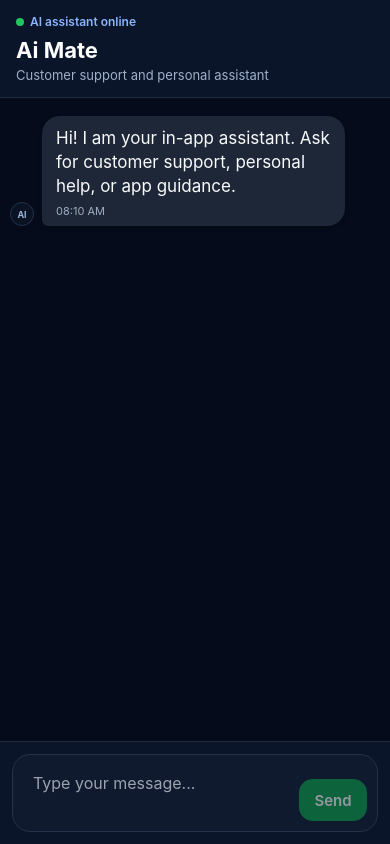
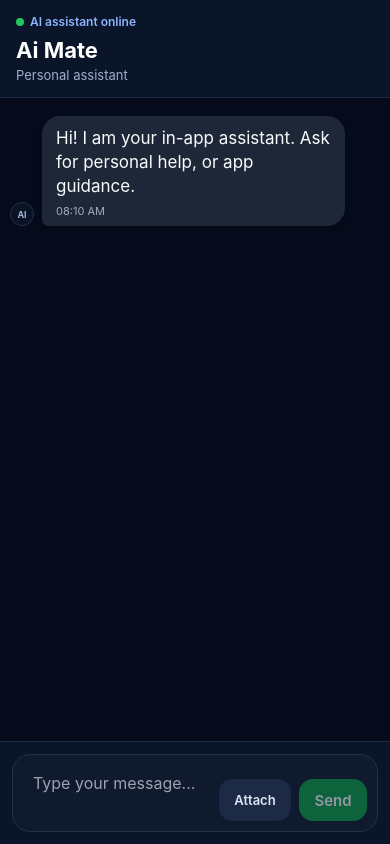
Before and after one commit to ZoraizIlyas365/Ai-Mate, a React Native app: screen / in a window 390 px wide. Built offline with nearby package versions, Linux system fonts and the light colour scheme.

Commit message:
Added Attachment Document Picker

```diff
--- a/package.json
+++ b/package.json
@@ -10,6 +10,7 @@
     "test": "jest"
   },
   "dependencies": {
+    "@react-native-documents/picker": "^12.0.1",
     "@react-native/new-app-screen": "0.85.2",
     "react": "19.2.3",
     "react-native": "0.85.2",
--- a/src/components/ChatBubble.tsx
+++ b/src/components/ChatBubble.tsx
@@ -1,5 +1,5 @@
 import React from 'react';
-import { StyleSheet, Text, View } from 'react-native';
+import { Image, StyleSheet, Text, View } from 'react-native';
 import { ChatMessage } from '../types/chat';
 
 type ChatBubbleProps = {
@@ -9,6 +9,10 @@ type ChatBubbleProps = {
 export default function ChatBubble({ message }: ChatBubbleProps) {
   const isUser = message.role === 'user';
   const rowStyle = isUser ? styles.userRow : styles.assistantRow;
+  const isImageAttachment =
+    !!message.attachment &&
+    (message.attachment.mimeType?.startsWith('image/') ||
+      /\.(png|jpe?g|gif|webp|bmp|heic|heif)$/i.test(message.attachment.name));
   const timestamp = new Date(message.createdAt).toLocaleTimeString([], {
     hour: '2-digit',
     minute: '2-digit',
@@ -25,6 +29,18 @@ export default function ChatBubble({ message }: ChatBubbleProps) {
         <Text style={[styles.text, isUser ? styles.userText : styles.assistantText]}>
           {message.text}
         </Text>
+        {message.attachment && isImageAttachment ? (
+          <Image
+            source={{ uri: message.attachment.uri }}
+            style={styles.imageAttachment}
+            resizeMode="cover"
+          />
+        ) : null}
+        {message.attachment && !isImageAttachment ? (
+          <View style={styles.attachmentPill}>
+            <Text style={styles.attachmentText}>Attachment: {message.attachment.name}</Text>
+          </View>
+        ) : null}
         <Text style={[styles.timeText, isUser ? styles.userTimeText : styles.assistantTimeText]}>
           {timestamp}
         </Text>
@@ -78,6 +94,26 @@ const styles = StyleSheet.create({
   assistantText: {
     color: '#F9FAFB',
   },
+  attachmentPill: {
+    backgroundColor: '#0A1324',
+    borderColor: '#2C3A52',
+    borderRadius: 10,
+    borderWidth: 1,
+    marginTop: 8,
+    paddingHorizontal: 10,
+    paddingVertical: 6,
+  },
+  attachmentText: {
+    color: '#C5D4EE',
+    fontSize: 12,
+    fontWeight: '500',
+  },
+  imageAttachment: {
+    borderRadius: 12,
+    height: 190,
+    marginTop: 8,
+    width: 220,
+  },
   avatar: {
     alignItems: 'center',
     backgroundColor: '#0A1324',
--- a/src/components/ChatInput.tsx
+++ b/src/components/ChatInput.tsx
@@ -7,11 +7,15 @@ import {
   TextInput,
   View,
 } from 'react-native';
+import { ChatAttachment } from '../types/chat';
 
 type ChatInputProps = {
   value: string;
   onChangeText: (text: string) => void;
   onSend: () => void;
+  onAttach: () => void;
+  onClearAttachment: () => void;
+  selectedAttachment: ChatAttachment | null;
   isSending: boolean;
 };
 
@@ -19,12 +23,26 @@ export default function ChatInput({
   value,
   onChangeText,
   onSend,
+  onAttach,
+  onClearAttachment,
+  selectedAttachment,
   isSending,
 }: ChatInputProps) {
-  const disabled = isSending || value.trim().length === 0;
+  const disabled = isSending || (value.trim().length === 0 && !selectedAttachment);
 
   return (
     <View style={styles.wrapper}>
+      <View style={styles.inputColumn}>
+        {selectedAttachment ? (
+          <View style={styles.attachmentPreview}>
+            <Text style={styles.attachmentName} numberOfLines={1}>
+              {selectedAttachment.name}
+            </Text>
+            <Pressable onPress={onClearAttachment} hitSlop={8}>
+              <Text style={styles.clearAttachment}>Remove</Text>
+            </Pressable>
+          </View>
+        ) : null}
         <TextInput
           placeholder="Type your message..."
           placeholderTextColor="#9CA3AF"
@@ -34,6 +52,10 @@ export default function ChatInput({
           multiline
           textAlignVertical="top"
         />
+      </View>
+      <Pressable onPress={onAttach} disabled={isSending} style={styles.attachButton}>
+        <Text style={styles.attachText}>Attach</Text>
+      </Pressable>
       <Pressable
         onPress={onSend}
         disabled={disabled}
@@ -59,14 +81,53 @@ const styles = StyleSheet.create({
     gap: 8,
     padding: 10,
   },
+  inputColumn: {
+    flex: 1,
+  },
   input: {
     color: '#FFFFFF',
-    flex: 1,
     fontSize: 16,
     maxHeight: 120,
     minHeight: 42,
     paddingHorizontal: 10,
     paddingVertical: 8,
+  },
+  attachmentPreview: {
+    alignItems: 'center',
+    backgroundColor: '#0A1324',
+    borderColor: '#23314A',
+    borderRadius: 10,
+    borderWidth: 1,
+    flexDirection: 'row',
+    justifyContent: 'space-between',
+    marginBottom: 6,
+    paddingHorizontal: 10,
+    paddingVertical: 6,
+  },
+  attachmentName: {
+    color: '#DCE6F7',
+    flex: 1,
+    fontSize: 12,
+    marginRight: 8,
+  },
+  clearAttachment: {
+    color: '#8CB4FF',
+    fontSize: 12,
+    fontWeight: '600',
+  },
+  attachButton: {
+    alignItems: 'center',
+    backgroundColor: '#1C2A45',
+    borderRadius: 14,
+    justifyContent: 'center',
+    minHeight: 42,
+    minWidth: 72,
+    paddingHorizontal: 12,
+  },
+  attachText: {
+    color: '#DCE6F7',
+    fontSize: 13,
+    fontWeight: '600',
   },
   sendButton: {
     alignItems: 'center',
--- a/src/screens/ChatScreen.tsx
+++ b/src/screens/ChatScreen.tsx
@@ -1,5 +1,6 @@
 import React, { useMemo, useState } from 'react';
 import {
+  Alert,
   FlatList,
   KeyboardAvoidingView,
   Platform,
@@ -8,30 +9,43 @@ import {
   View,
 } from 'react-native';
 import { SafeAreaView } from 'react-native-safe-area-context';
+import {
+  DocumentPickerResponse,
+  errorCodes,
+  isErrorWithCode,
+  pick,
+  types,
+} from '@react-native-documents/picker';
 import ChatBubble from '../components/ChatBubble';
 import ChatInput from '../components/ChatInput';
 import { getAssistantReply } from '../services/chatService';
-import { ChatMessage } from '../types/chat';
+import { ChatAttachment, ChatMessage } from '../types/chat';
 
-function createMessage(role: ChatMessage['role'], text: string): ChatMessage {
+function createMessage(
+  role: ChatMessage['role'],
+  text: string,
+  attachment?: ChatAttachment,
+): ChatMessage {
   return {
     id: `${Date.now()}-${Math.random().toString(16).slice(2)}`,
     role,
     text,
     createdAt: new Date().toISOString(),
+    attachment,
   };
 }
 
 const starterMessages: ChatMessage[] = [
   createMessage(
     'assistant',
-    'Hi! I am your in-app assistant. Ask for customer support, personal help, or app guidance.',
+    'Hi! I am your in-app assistant. Ask for personal help, or app guidance.',
   ),
 ];
 
 export default function ChatScreen() {
   const [messages, setMessages] = useState<ChatMessage[]>(starterMessages);
   const [input, setInput] = useState('');
+  const [selectedAttachment, setSelectedAttachment] = useState<ChatAttachment | null>(null);
   const [isSending, setIsSending] = useState(false);
 
   const sortedMessages = useMemo(
@@ -42,17 +56,40 @@ export default function ChatScreen() {
     [messages],
   );
 
+  const handleAttach = async () => {
+    try {
+      const result: DocumentPickerResponse[] = await pick({
+        allowMultiSelection: false,
+        type: [types.images, types.pdf, types.doc, types.docx, types.plainText],
+      });
+      const file = result[0];
+      setSelectedAttachment({
+        name: file.name ?? 'Attachment',
+        uri: file.uri,
+        mimeType: file.type,
+        size: file.size,
+      });
+    } catch (error) {
+      if (isErrorWithCode(error) && error.code === errorCodes.OPERATION_CANCELED) {
+        return;
+      }
+      Alert.alert('Attachment error', 'Could not select file. Please try again.');
+    }
+  };
+
   const handleSend = async () => {
     const trimmed = input.trim();
-    if (!trimmed || isSending) {
+    if ((trimmed.length === 0 && !selectedAttachment) || isSending) {
       return;
     }
 
-    const userMessage = createMessage('user', trimmed);
+    const userMessageText = trimmed || 'Shared an attachment';
+    const userMessage = createMessage('user', userMessageText, selectedAttachment ?? undefined);
     const nextConversation = [...messages, userMessage];
 
     setMessages(nextConversation);
     setInput('');
+    setSelectedAttachment(null);
     setIsSending(true);
 
     try {
@@ -84,7 +121,7 @@ export default function ChatScreen() {
             <Text style={styles.statusText}>AI assistant online</Text>
           </View>
           <Text style={styles.title}>Ai Mate</Text>
-          <Text style={styles.subtitle}>Customer support and personal assistant</Text>
+          <Text style={styles.subtitle}>Personal assistant</Text>
         </View>
 
         <FlatList
@@ -100,6 +137,9 @@ export default function ChatScreen() {
             value={input}
             onChangeText={setInput}
             onSend={handleSend}
+            onAttach={handleAttach}
+            onClearAttachment={() => setSelectedAttachment(null)}
+            selectedAttachment={selectedAttachment}
             isSending={isSending}
           />
         </View>
--- a/src/services/chatService.ts
+++ b/src/services/chatService.ts
@@ -11,7 +11,9 @@ const GROQ_ENDPOINT = 'https://api.groq.com/openai/v1/chat/completions';
 function toGroqMessages(messages: ChatMessage[]): GroqMessage[] {
   return messages.map(message => ({
     role: message.role,
-    content: message.text,
+    content: message.attachment
+      ? `${message.text}\n\n[Attachment: ${message.attachment.name}${message.attachment.mimeType ? ` (${message.attachment.mimeType})` : ''}]`
+      : message.text,
   }));
 }
 
@@ -33,9 +35,11 @@ export async function getAssistantReply(
   conversation: ChatMessage[],
 ): Promise<string> {
   if (!env.GROQ_API_KEY) {
-    const latestUserMessage =
-      conversation.filter(message => message.role === 'user').at(-1)?.text ?? '';
-    return mockReply(latestUserMessage);
+    const latestUserMessage = conversation.filter(message => message.role === 'user').at(-1);
+    const previewText = latestUserMessage?.attachment
+      ? `${latestUserMessage.text} (with attachment: ${latestUserMessage.attachment.name})`
+      : latestUserMessage?.text ?? '';
+    return mockReply(previewText);
   }
 
   const response = await fetch(GROQ_ENDPOINT, {
@@ -51,7 +55,7 @@ export async function getAssistantReply(
         {
           role: 'system',
           content:
-            'You are a fast, helpful in-app assistant for customer support and personal productivity.',
+            'You are a fast, helpful in-app assistant for personal productivity.',
         },
         ...toGroqMessages(conversation),
       ],
```
Also changed, not shown: src/types/chat.ts (+8 -0 lines), 2 other files (tests, documents, lock files or other folders). Lines whose indentation alone changed are shown as unchanged.
